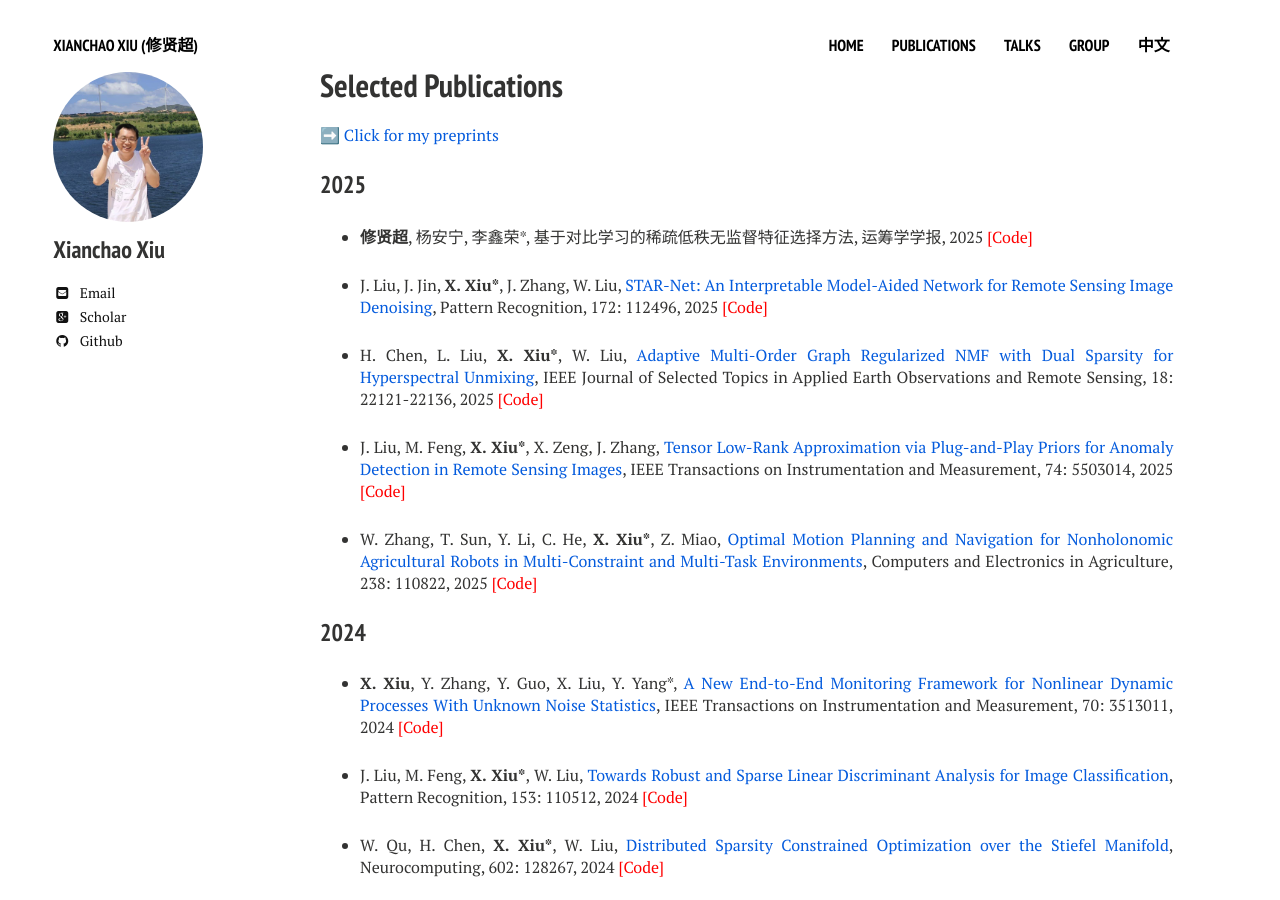
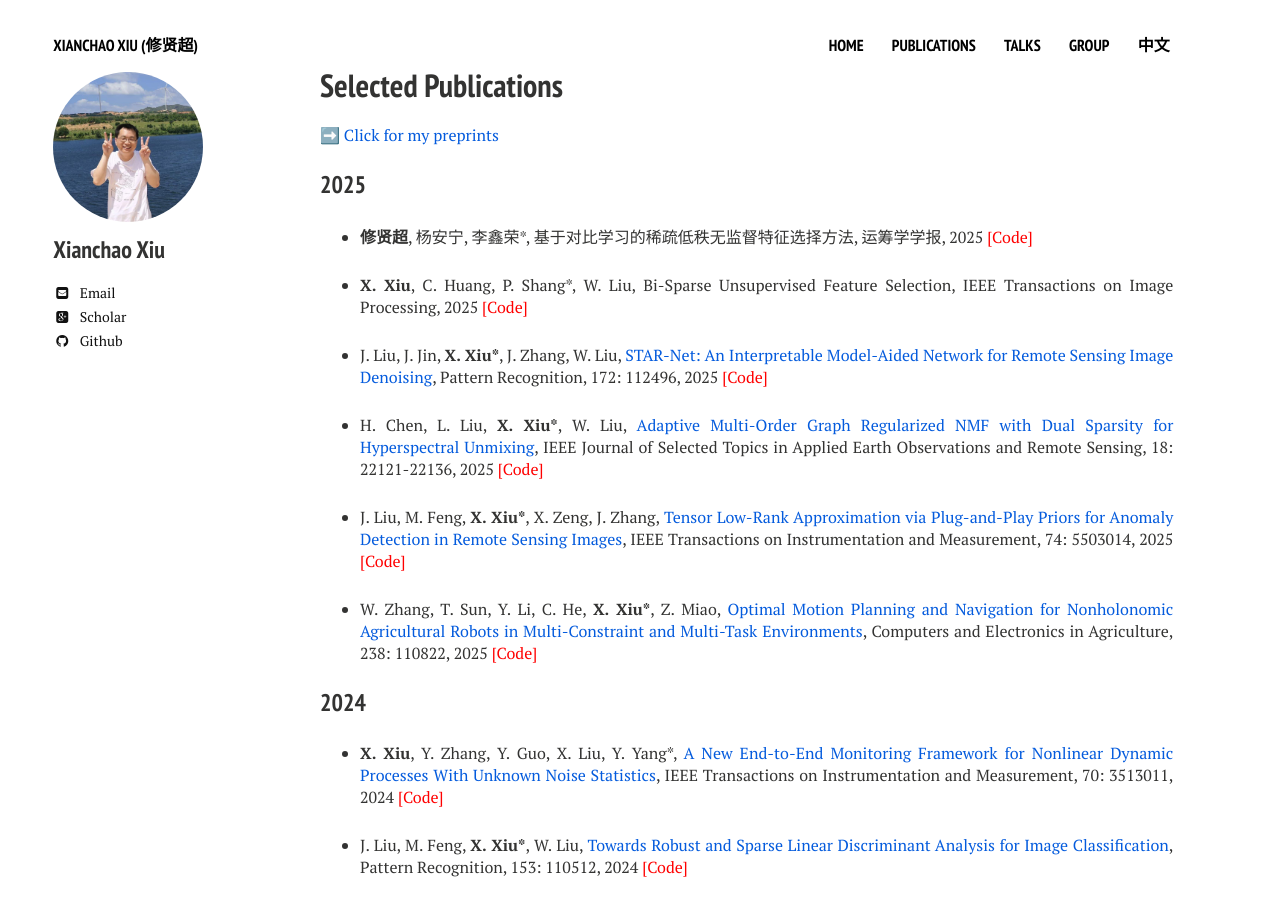
Before and after one commit to xianchaoxiu/xianchaoxiu.github.io, a Jekyll site: the page built from publications/index.md, in a window 1280 px wide and 900 px high. Built offline with Jekyll 4.4.1, drawn with Linux system fonts in a browser that asks for light colours; nearby versions of some CDN libraries.

Commit message:
Update index.md

```diff
--- a/publications/index.md
+++ b/publications/index.md
@@ -15,6 +15,8 @@ share: false
 
 * <b>修贤超</b>, 杨安宁, 李鑫荣*, 基于对比学习的稀疏低秩无监督特征选择方法, 运筹学学报, 2025 <a href="https://github.com/xianchaoxiu/DSCOFS-CL" class="textlink" target="_blank" style="color: red;">[Code]</a>
 
+* <b>X. Xiu</b>, C. Huang, P. Shang*, W. Liu, Bi-Sparse Unsupervised Feature Selection, IEEE Transactions on Image Processing, 2025 <a href="https://github.com/xianchaoxiu/BSUFS" class="textlink" target="_blank" style="color: red;">[Code]</a>
+
 * J. Liu, J. Jin, <b>X. Xiu*</b>, J. Zhang, W. Liu, <a href="https://doi.org/10.1016/j.patcog.2025.112496" class="textlink" target="_blank">STAR-Net: An Interpretable Model-Aided Network for Remote Sensing Image Denoising</a>, Pattern Recognition, 172: 112496, 2025 <a href="https://github.com/xianchaoxiu/STAR-Net" class="textlink" target="_blank" style="color: red;">[Code]</a>
 
 * H. Chen, L. Liu, <b>X. Xiu*</b>, W. Liu, <a href="https://doi.org/10.1109/JSTARS.2025.3602505" class="textlink" target="_blank">Adaptive Multi-Order Graph Regularized NMF with Dual Sparsity for Hyperspectral Unmixing</a>, IEEE Journal of Selected Topics in Applied Earth Observations and Remote Sensing, 18: 22121-22136, 2025 <a href="https://github.com/xianchaoxiu/MOGNMF" class="textlink" target="_blank" style="color: red;">[Code]</a>
@@ -22,9 +24,6 @@ share: false
 * J. Liu, M. Feng, <b>X. Xiu*</b>, X. Zeng, J. Zhang, <a href="https://doi.org/10.1109/TIM.2025.3553235" class="textlink" target="_blank">Tensor Low-Rank Approximation via Plug-and-Play Priors for Anomaly Detection in Remote Sensing Images</a>, IEEE Transactions on Instrumentation and Measurement, 74: 5503014, 2025 <a href="https://github.com/xianchaoxiu/PnP-TLRA" class="textlink" target="_blank" style="color: red;">[Code]</a>
 
 * W. Zhang, T. Sun, Y. Li, C. He, <b>X. Xiu*</b>, Z. Miao, <a href="https://doi.org/10.1016/j.compag.2025.110822" class="textlink" target="_blank">Optimal Motion Planning and Navigation for Nonholonomic Agricultural Robots in Multi-Constraint and Multi-Task Environments</a>, Computers and Electronics in Agriculture, 238: 110822, 2025 <a href="https://github.com/xianchaoxiu/MPAR" class="textlink" target="_blank" style="color: red;">[Code]</a>
-
-
-
 
 
 ### 2024
```
